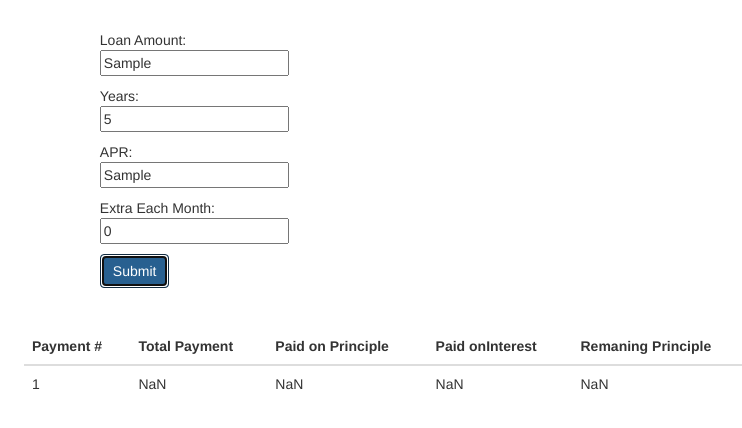
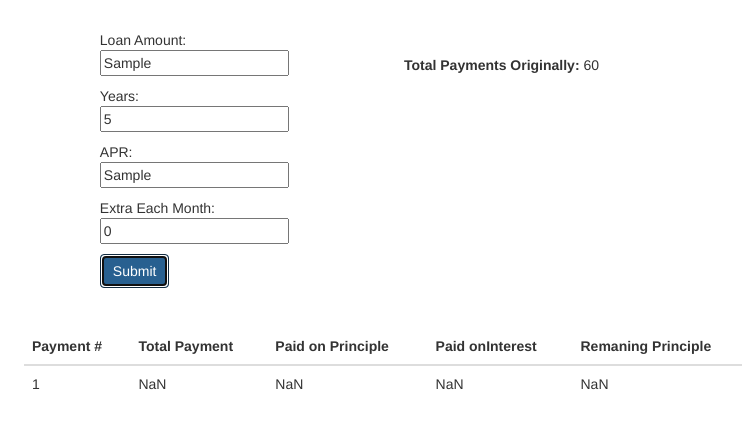
Before and after one commit to Pebbelzz/MortagagePaymentCalc, a plain HTML site: page index.html in a window 1280 px wide. Both pictures are taken after typing "Sample", "5", "Sample" into the empty fields and a click on the button "Submit". Shown: the whole page, without its empty margins (251-993 px from the left). Drawn offline with nearby package versions, Linux system fonts and the light colour scheme.

Commit message:
added payment saved calculation

```diff
--- a/css/custom.css
+++ b/css/custom.css
@@ -1,6 +1,11 @@
 
 
-#loanInfo{
+#topInput{
   margin-top: 30px;
   margin-bottom: 30px;
 }
+
+
+#loanDetails{
+  margin-top: 25px;
+}
--- a/index.html
+++ b/index.html
@@ -28,8 +28,7 @@
 
       <div id="topInput" class="col-md-8 col-md-offset-2 col-sm-12">
 
-        <div id="loanInfo" class="col-md-6 col-md-offset-1 col-sm-12">
-
+        <div id="loanInfo" class="col-md-5 col-md-offset-1 col-sm-12">
             <p>
               <lable>Loan Amount:</lable>
               <br>
@@ -53,6 +52,8 @@
             <p>
               <button id="loanCalcBtn" class="btn btn-primary" onclick="loanGrab();">Submit</button>
             </p>
+        </div>
+        <div class="col-md-4" id="loanDetails">
 
         </div>
       </div>
--- a/js/main.js
+++ b/js/main.js
@@ -33,19 +33,32 @@ function calcPayment(principle, numPayments, percent){
   function calcSplit(monthlyPayment, monthlyRate, principle){
     payment = payment + 1;
     var interestPaid = (principle * monthlyRate).toFixed(2);
-    paidOnPrinciple = (monthlyPayment - interestPaid).toFixed(2);
+    paidOnPrinciple = (monthlyPayment - interestPaid + extra).toFixed(2);
     principle = (principle - paidOnPrinciple - extra).toFixed(2);
     $('#paymentsTable tr:last').after('<tr><td>' + payment +
       '</td><td>' + monthlyPayment + '</td><td>' + paidOnPrinciple +
       '</td><td>' + interestPaid + '</td><td>' + principle + '</td>');
+
     //call calcSplit again if payment is not over the total
     //number of payments
-
     if(payment < numPayments && principle > 0){
       calcSplit(monthlyPayment, monthlyRate, principle);
     }
 
   };
 
+    function loanDetail(){
+      var paymentsSaved = numPayments - payment;
+      console.log("paymentsSaved: ", paymentsSaved);
+      $('#loanDetails').html('<b>Total Payments Originally: </b>' +
+      numPayments);
+
+      if(extra !== 0){
+        $('#loanDetails').append('<p><b>Payments saved: </b>' +
+        paymentsSaved + '</p>');
+      }
+    }
+
   calcSplit(monthlyPayment, monthlyRate, principle);
+  loanDetail();
 }
```
